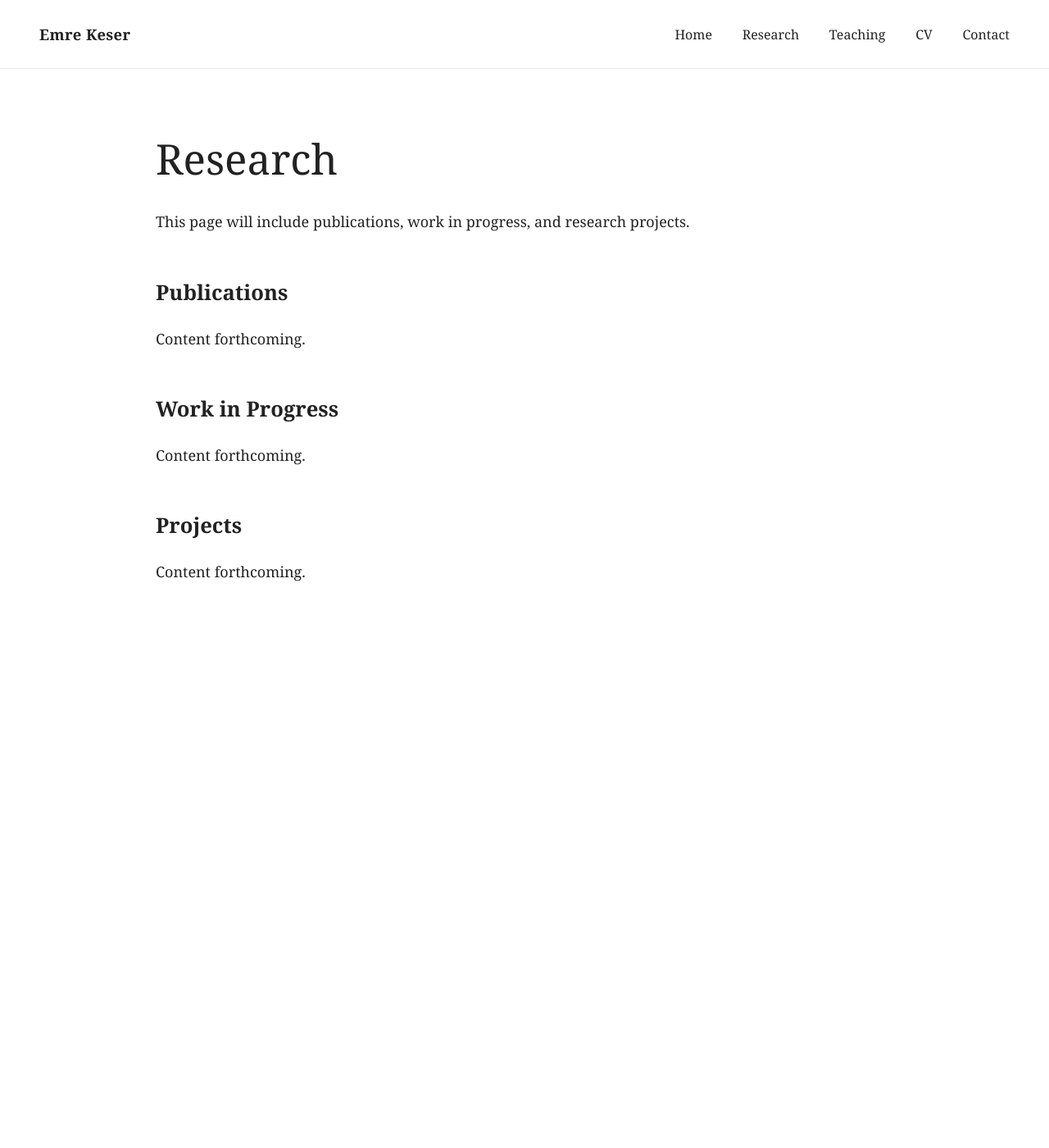
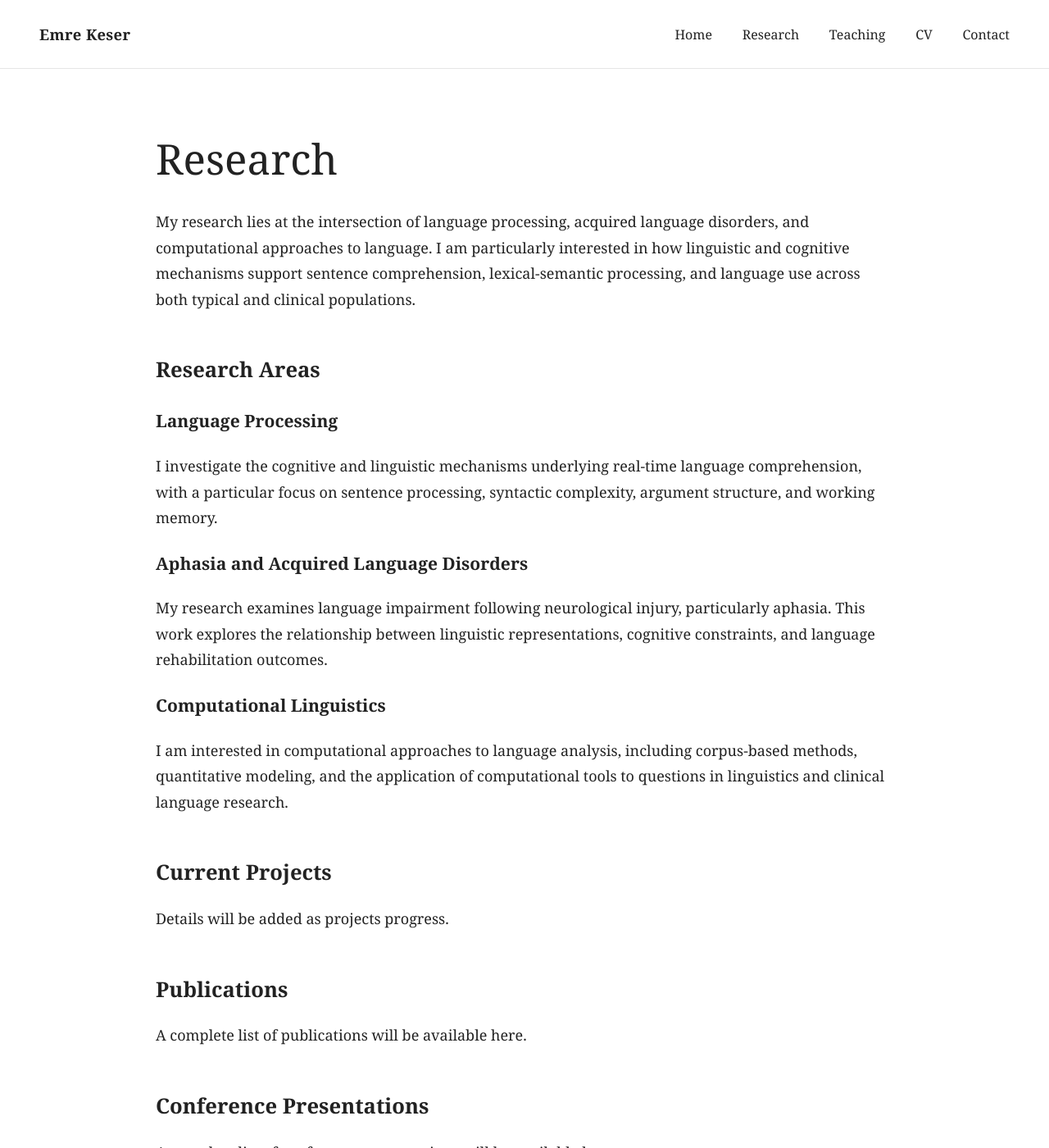
Before and after one commit to aekeser/aekeser.github.io, a Jekyll site: the page built from research.md, in a window 1280 px wide and 1400 px high. Shown: the whole window at 82% size. Built offline with Jekyll 4.4.1, drawn with Linux system fonts in a browser that asks for light colours; some of the changed text lies outside the part shown.

Commit message:
Expand research page

```diff
--- a/research.md
+++ b/research.md
@@ -6,16 +6,30 @@ permalink: /research/
 
 # Research
 
-This page will include publications, work in progress, and research projects.
+My research lies at the intersection of language processing, acquired language disorders, and computational approaches to language. I am particularly interested in how linguistic and cognitive mechanisms support sentence comprehension, lexical-semantic processing, and language use across both typical and clinical populations.
+
+## Research Areas
+
+### Language Processing
+
+I investigate the cognitive and linguistic mechanisms underlying real-time language comprehension, with a particular focus on sentence processing, syntactic complexity, argument structure, and working memory.
+
+### Aphasia and Acquired Language Disorders
+
+My research examines language impairment following neurological injury, particularly aphasia. This work explores the relationship between linguistic representations, cognitive constraints, and language rehabilitation outcomes.
+
+### Computational Linguistics
+
+I am interested in computational approaches to language analysis, including corpus-based methods, quantitative modeling, and the application of computational tools to questions in linguistics and clinical language research.
+
+## Current Projects
+
+Details will be added as projects progress.
 
 ## Publications
 
-Content forthcoming.
+A complete list of publications will be available here.
 
-## Work in Progress
+## Conference Presentations
 
-Content forthcoming.
-
-## Projects
-
-Content forthcoming.
+A complete list of conference presentations will be available here.
```
